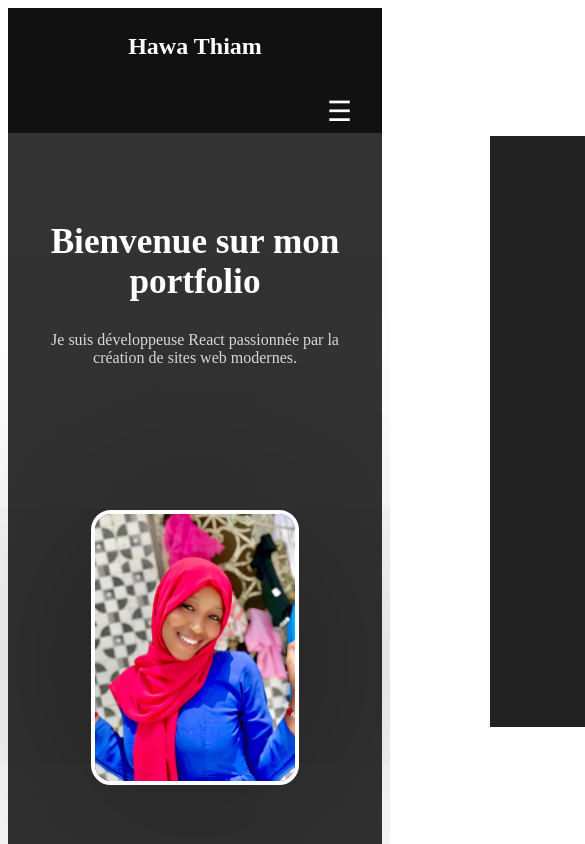
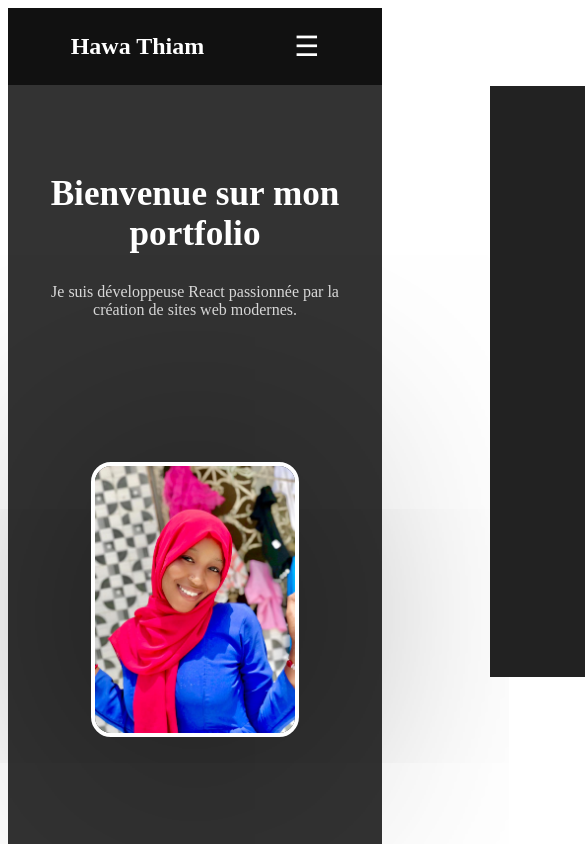
Before and after one commit to mbarike/portfolio, a React app: page / in a window 390 px wide. Shown: the top 844 px of the page, 585 px wide, since content can reach past the window. Built offline with nearby package versions, Linux system fonts and the light colour scheme; the HTML template or start-up script is replaced by a standard one.

Commit message:
ResponsiveNavbar

```diff
--- a/src/composants/Navbar.jsx
+++ b/src/composants/Navbar.jsx
@@ -6,11 +6,13 @@ function Navbar() {
 
   return (
     <nav className="navbar">
-      <h2 className="logo">Hawa Thiam</h2>
+      <div className="menu_lien">
+        <h2 className="logo">Hawa Thiam</h2>
 
       {/* BOUTON HAMBURGER */}
       <div className="menu-icon" onClick={() => setOpen(!open)}>
         ☰
+      </div>
       </div>
 
       {/* NAV LINKS */}
--- a/src/index.css
+++ b/src/index.css
@@ -41,9 +41,15 @@
 
   }
 
+  .menu_lien {
+    display: flex;
+    align-items: center;
+    gap: 90px;
+  }
+
   .nav-links {
     position: fixed;
-    top: 120px;
+    top: 70px;
     right: -100%; /* caché */
     height: 70vh;
     width: 250px;
@@ -53,6 +59,7 @@
     justify-content: center;
     gap: 30px;
     transition: 0.3s;
+    position: absolute;
   }
 
   .nav-links.active {
```
Also changed, not shown: src/pages/Detail.jsx (added).
